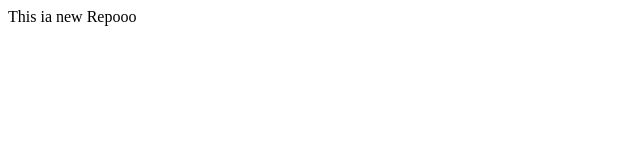
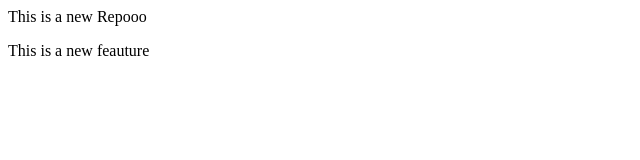
Before and after one commit to IbrahimAfnan/localdemo, a plain HTML site: page index.html in a window 1280 px wide. Shown: the whole page, without its empty margins (0-640 px from the left). Drawn offline with Linux system fonts and the light colour scheme.

Commit message:
Add new feature

```diff
--- a/index.html
+++ b/index.html
@@ -1 +1,2 @@
-<p>This ia new Repooo</p>
+<p>This is a new Repooo</p>
+<p>This is a new feauture</p>
```
